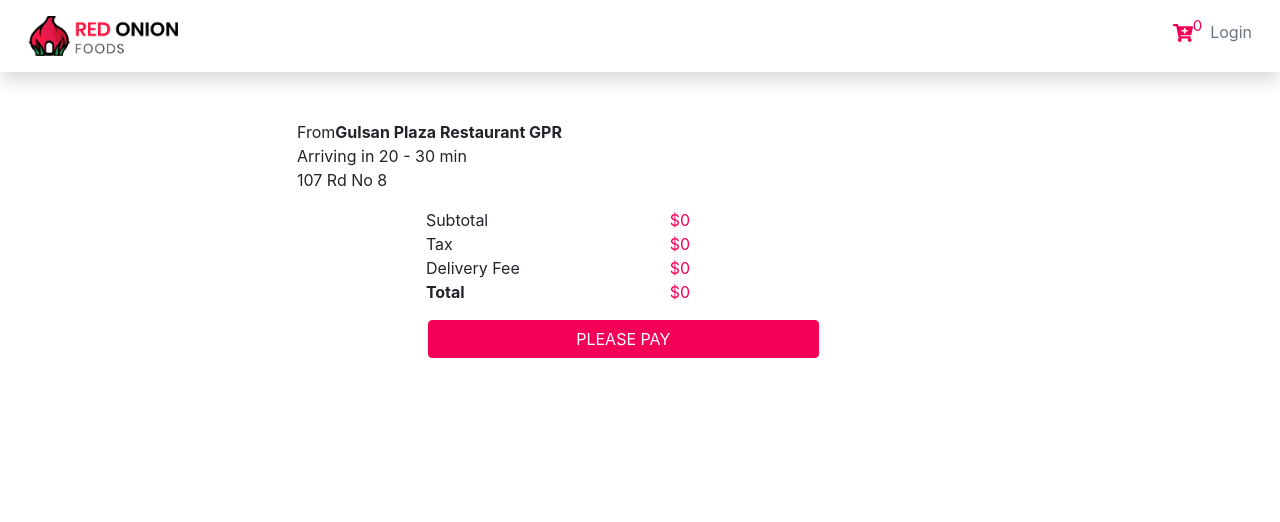
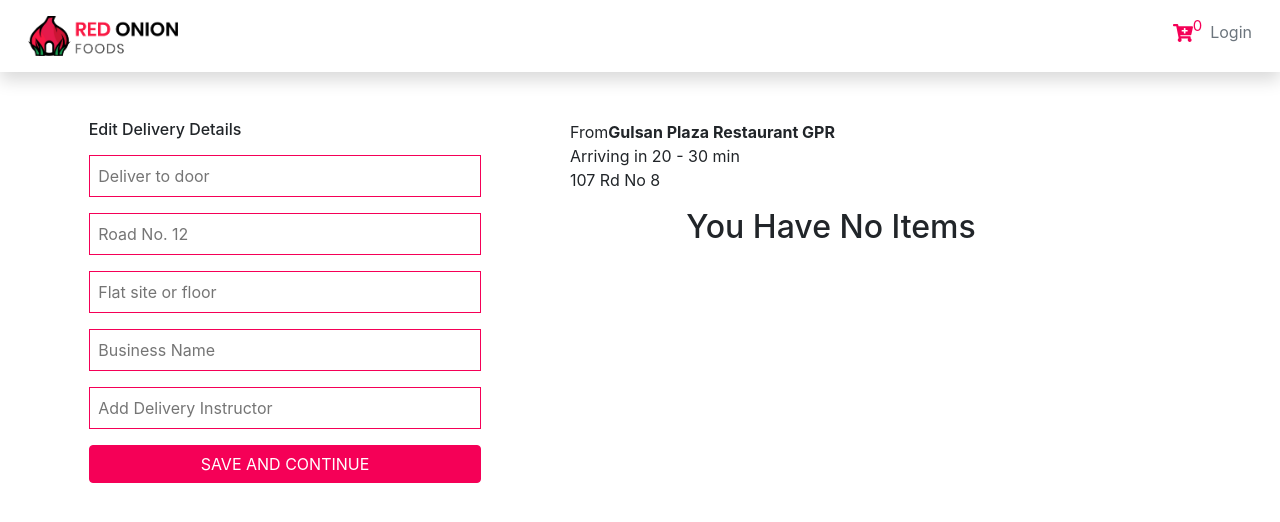
Before and after one commit to Ananna14/red-Onion, a React (Create React App) app: page /cartItem in a window 1280 px wide. Shown: the top 522 px of the page. Built offline with nearby package versions, Linux system fonts and the light colour scheme.

Commit message:
no-item-added

```diff
--- a/src/CartItem/CalculationCart.js
+++ b/src/CartItem/CalculationCart.js
@@ -20,7 +20,11 @@
    }
 
   return (
-    <div>
+    <>
+    {state.cart.length === 0 ? (
+      <h2>You Have No Items</h2>
+    ) :(
+      <div>
             <div className='d-flex justify-content-center'>
           <p className='text-start'>Subtotal<br/>
             Tax<br/>
@@ -33,10 +37,12 @@
             ${calculateTotal().subTotal}<br/>
           </p>
       </div>
-     <div className='d-flex justify-content-end'>
-        <button className="btn w-75 btn-form pl-5">PLEASE   PAY</button>
+     <div className=''>
+     <button className="btn w-75 btn-form mb-5">PLEASE   PAY</button>
      </div>
     </div>
+    )}
+    </>
   )
 }
 
--- a/src/CartItem/CartItem.js
+++ b/src/CartItem/CartItem.js
@@ -12,7 +12,7 @@
         {/* 1st-part */}
 
 
-        {/* <div className='col-lg-6'>
+        <div className='col-lg-6'>
             <div className="mt-5 mb-3">
                 <h6 className='mb-3 delivery-text'>Edit Delivery Details</h6>
                 <input type="text" placeholder='Deliver to door' className='w-75 h-5 input-btn p-2' name="" id="" />
@@ -30,7 +30,7 @@
                 <input type="type" placeholder='Add Delivery Instructor' className='w-75 input-btn p-2' name="" id="" />
             </div>
                 <button className="btn w-75 btn-form">SAVE AND CONTINUE</button>
-        </div> */}
+        </div>
         {/* 2nd-part */}
         <div className="col-lg-6 mt-5">
         <p className='text-start'>From<span className='fw-bold'>Gulsan Plaza Restaurant GPR</span><br/>
--- a/src/CartItem/CartItemDelivery.js
+++ b/src/CartItem/CartItemDelivery.js
@@ -8,23 +8,10 @@
 
 
 const CartItemDelivery = (props) => {
-    // console.log(props)
     const {img, name, price, deliveryFee, quantity} = props.item;
     // console.log(props)
-    const [num, setNum] = useState(1);
+
     const {state, dispatch } = useStore();
-
-
-    const incNum = () =>{
-      setNum(num+1)
-    }
-    const decNum = () =>{
-      if(num>1){
-        setNum(num-1)
-      }else{
-        setNum(1)
-      }
-    }
 
     const handleDelete = (id)=>{
       // e.preventDefault()
@@ -39,39 +26,6 @@
     }
   return (
     <>
-    {/* <div>
-    <table class="table caption-top">
-  <caption>List of users</caption>
-  <thead>
-    <tr>
-      <th scope="col">#</th>
-      <th scope="col">First</th>
-      <th scope="col">Last</th>
-      <th scope="col">Handle</th>
-      <th scope="col">Delete</th>
-      <th scope="col">Increse &</th>
-    </tr>
-  </thead>
-  <tbody>
-    <tr>
-      <th scope="row">1</th>
-      <td><img src={img} className="img-cart" alt="" /></td>
-      <td>{name}</td>
-      <td>$ {price}</td>
-      <td><button onClick={()=>handleDelete(props.item.id)} className='plus-minus-design trash-color'><h5><i class="fa fa-trash"></i></h5></button></td>
-      <td>
-      <button onClick={decNum}  className='plus-minus-design trash-color'><i class="fa fa-minus"></i></button>
-                <h5>{num}</h5>
-                <button onClick={incNum} className='plus-minus-design trash-color'><i class="fa fa-plus"></i></button>
-      </td>
-    </tr>
-  </tbody>
-</table>
-    </div> */}
-   {/* {props.item.length === 0 ? (
-    // console.log(props.length)
-        <h5>no item</h5>
-      ):( */}
         <div className="res-plaza">
         <div className='row align-items-center item-design py-2 my-3'>
 
@@ -95,22 +49,6 @@
         </div>
 
      </div>
-      {/* )} */}
-     {/* <div className='d-flex justify-content-center'>
-          <p className='text-start'>Subtotal<br/>
-            Tax<br/>
-            Delivery Fee<br/>
-            Total<br/>
-          </p>
-          <p className='cartNumber'>${price * num}<br/>
-            {num}<br/>
-            {deliveryFee}<br/>
-            {price * num + num + deliveryFee}<br/>
-          </p>
-      </div>
-     <div className='d-flex justify-content-end'>
-        <button className="btn w-75 btn-form pl-5">PLEASE   PAY</button>
-     </div> */}
     </>
 
   )
--- a/src/CartItem/cartItemDelivery.css
+++ b/src/CartItem/cartItemDelivery.css
@@ -27,3 +27,6 @@
     margin-left: 150px;
     color: #f50057;
 }
+.btn-align{
+    margin-right: 20px;
+}
```
